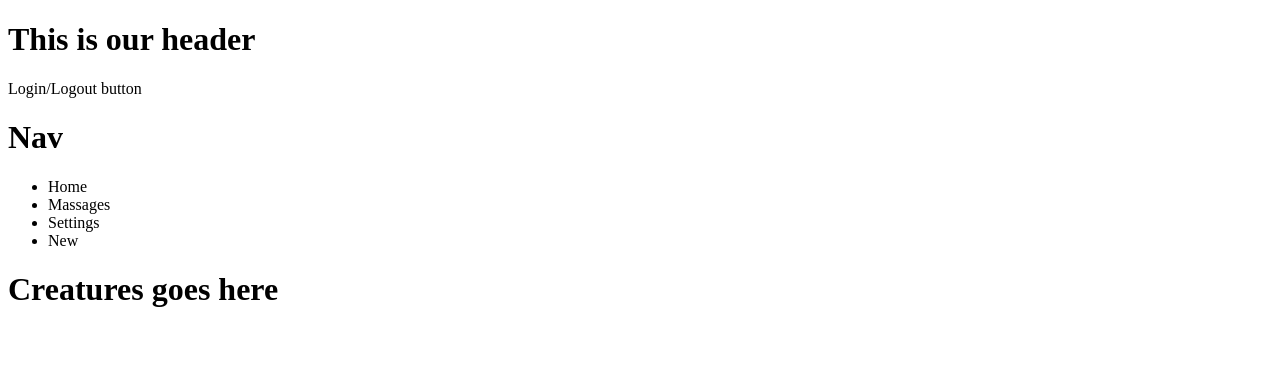
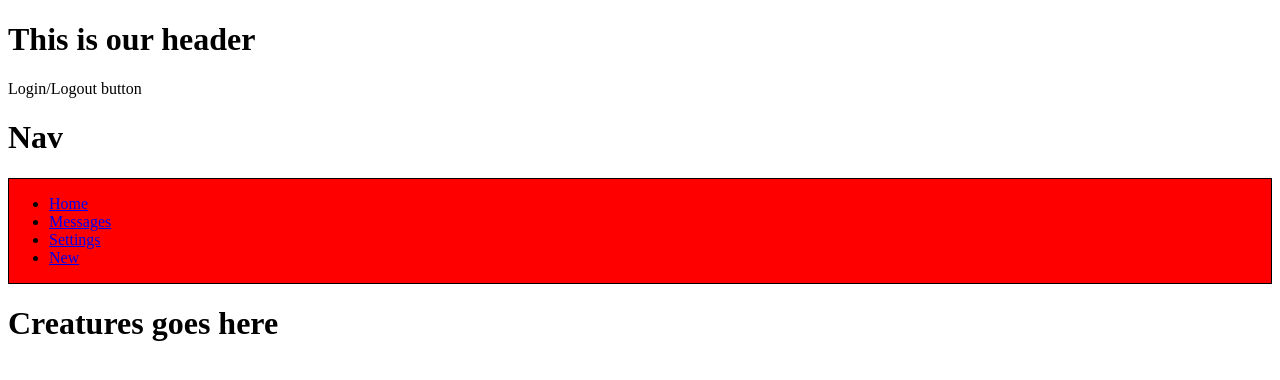
Before and after one commit to kevinchguo/cms_project, a React (Create React App) app: page / in a window 1280 px wide. Shown: the top 380 px of the page. Built offline with nearby package versions, Linux system fonts and the light colour scheme.

Commit message:
routers created using react-router

```diff
--- a/package.json
+++ b/package.json
@@ -19,6 +19,7 @@
     "react": "^16.11.0",
     "react-dom": "^16.11.0",
     "react-redux": "^7.1.1",
+    "react-router-dom": "^5.1.2",
     "react-scripts": "^3.2.0",
     "redis": "^2.8.0",
     "redux": "^4.0.4",
--- a/src/App/App.js
+++ b/src/App/App.js
@@ -1,8 +1,6 @@
 import React from "react";
 import Header from "../components/Header";
 import Navbar from "../components/Navbar";
-import Body from "../components/Body";
-
 import "./App.css";
 
 function App() {
@@ -10,7 +8,6 @@ function App() {
     <>
       <Header />
       <Navbar />
-      <Body />
     </>
   );
 }
--- /dev/null
+++ b/src/components/Messages/Messages.jsx
@@ -0,0 +1,15 @@
+import React, { Component } from "react";
+
+class Messages extends Component {
+  constructor(props) {
+    super(props);
+
+    this.state = {};
+  }
+
+  render() {
+    return <h1>Messages Tab</h1>;
+  }
+}
+
+export default Messages;
--- a/src/components/Navbar/Navbar.jsx
+++ b/src/components/Navbar/Navbar.jsx
@@ -1,5 +1,8 @@
 import React, { Component } from "react";
-import styles from "./Navbar.scss";
+import { BrowserRouter as Router, Switch, Route, Link } from "react-router-dom";
+import Messages from "../Messages/Messages";
+import Body from "../Body/Body";
+import styles from "./Navbar.module.scss";
 
 class Navbar extends Component {
   constructor(props) {
@@ -8,17 +11,32 @@ class Navbar extends Component {
   }
   render() {
     return (
-      <>
-        <h1>Nav</h1>
-        <div className="options">
+      <Router>
+        <h1 className={styles.header}>Nav</h1>
+        <div className={styles.options}>
           <ul>
-            <li>Home</li>
-            <li>Massages</li>
-            <li>Settings</li>
-            <li>New</li>
+            <li>
+              <Link to="/">Home</Link>
+            </li>
+            <li>
+              <Link to="/messages">Messages</Link>
+            </li>
+            <li>
+              <Link to="/settings">Settings</Link>
+            </li>
+            <li>
+              <Link to="/new">New</Link>
+            </li>
           </ul>
         </div>
-      </>
+
+        <div className="body-container">
+          <Switch>
+            <Route path="/messages" component={Messages} />
+            <Route path="/" component={Body} />
+          </Switch>
+        </div>
+      </Router>
     );
   }
 }
--- /dev/null
+++ b/src/components/Navbar/Navbar.module.scss
@@ -0,0 +1,4 @@
+.options {
+  border: 1px solid black;
+  background: red;
+}
--- a/src/index.js
+++ b/src/index.js
@@ -2,11 +2,5 @@ import React from "react";
 import ReactDOM from "react-dom";
 import "./index.scss";
 import App from "./App/App";
-import * as serviceWorker from "./serviceWorker";
 
 ReactDOM.render(<App />, document.getElementById("root"));
-
-// If you want your app to work offline and load faster, you can change
-// unregister() to register() below. Note this comes with some pitfalls.
-// Learn more about service workers: https://bit.ly/CRA-PWA
-serviceWorker.unregister();
```
Also changed, not shown: src/components/Navbar/Navbar.scss (deleted), 1 other file (tests, documents, lock files or other folders).
